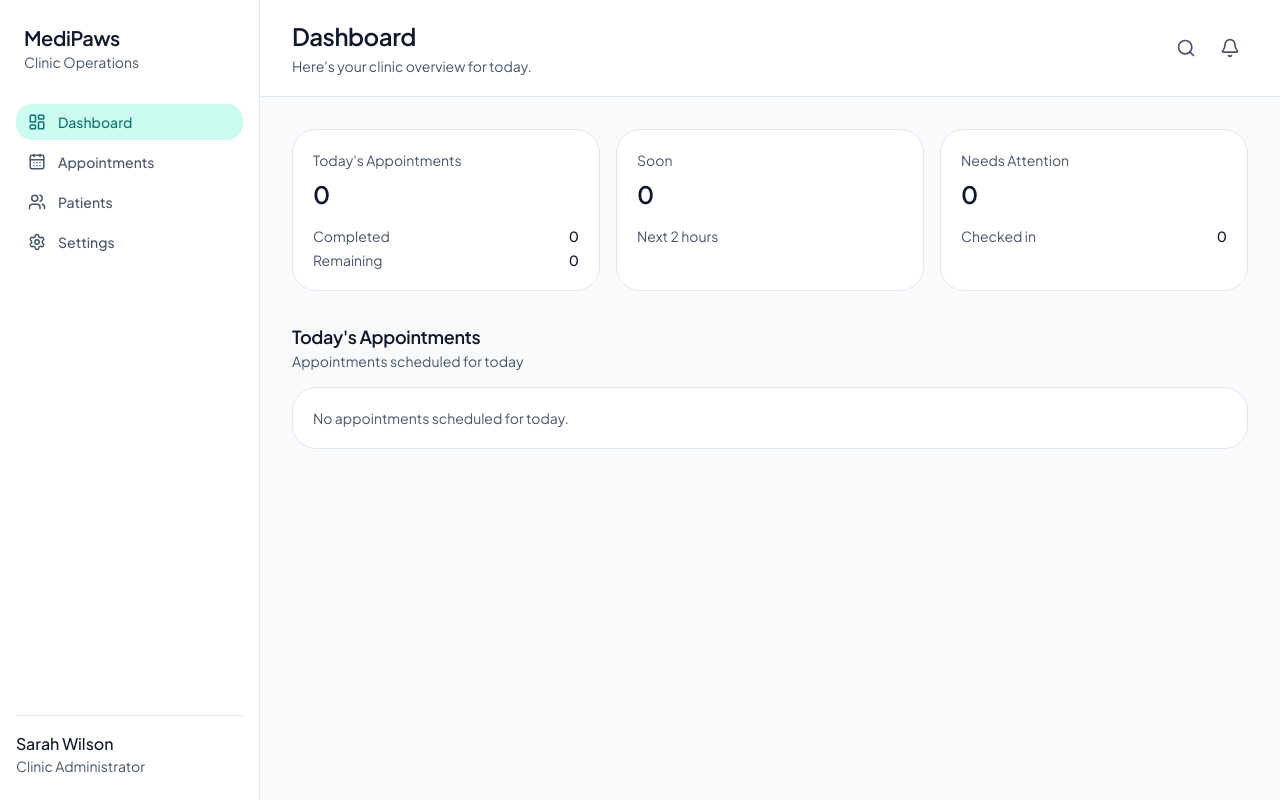
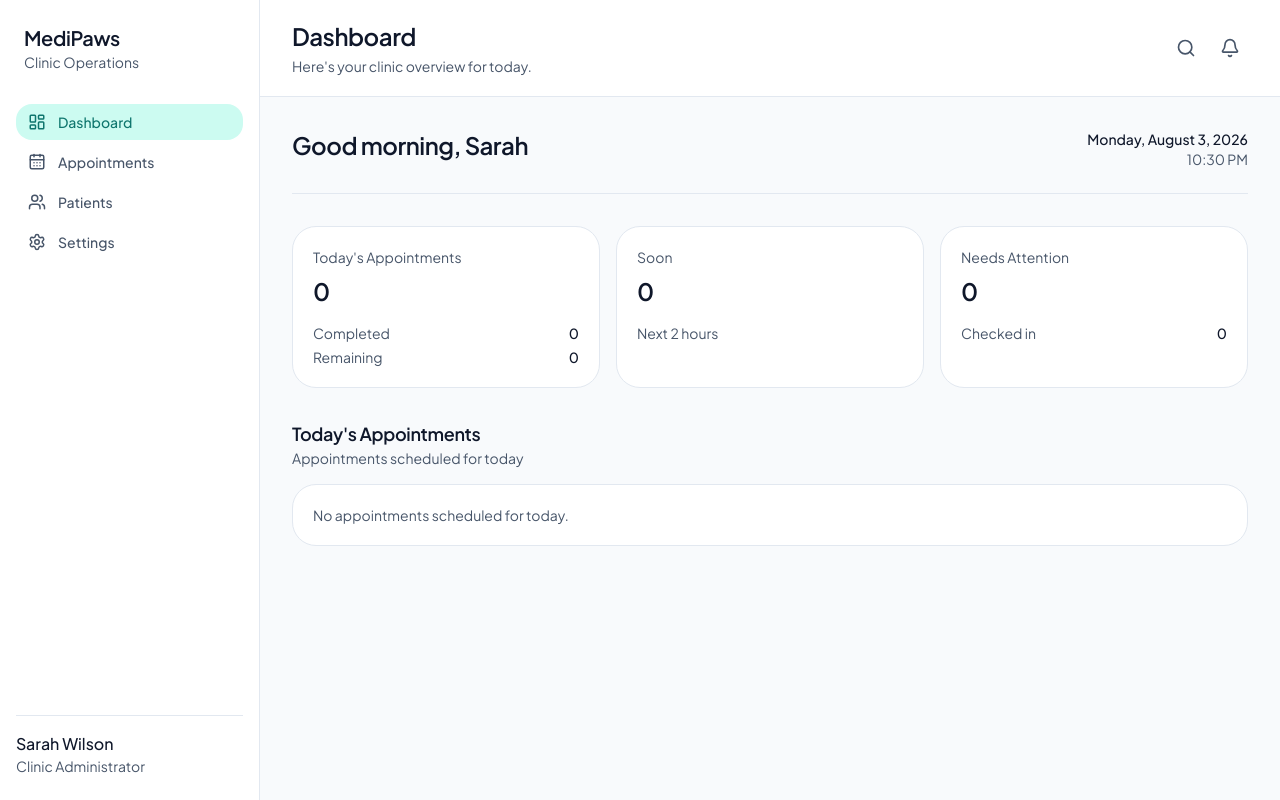
Before and after one commit to LindseyGunderson/MediPaws, a React (Vite) app: page / in a window 1280 px wide. Built offline with nearby package versions, Linux system fonts and the light colour scheme.

Commit message:
feat: add Clock component and show on admin dashboard

```diff
--- /dev/null
+++ b/src/components/ui/Clock.jsx
@@ -0,0 +1,34 @@
+import { useEffect, useState } from "react";
+
+function LiveClock() {
+  const [currentTime, setCurrentTime] = useState(new Date());
+
+  useEffect(() => {
+    const interval = setInterval(() => {
+      setCurrentTime(new Date());
+    }, 1000);
+
+    return () => clearInterval(interval);
+  }, []);
+
+  const date = currentTime.toLocaleDateString("en-US", {
+    weekday: "long",
+    month: "long",
+    day: "numeric",
+    year: "numeric",
+  });
+
+  const time = currentTime.toLocaleTimeString("en-US", {
+    hour: "numeric",
+    minute: "2-digit",
+  });
+
+  return (
+    <div className="text-right">
+      <p className="text-sm font-medium text-text-primary">{date}</p>
+      <p className="text-sm text-text-secondary">{time}</p>
+    </div>
+  );
+}
+
+export default LiveClock;
--- a/src/pages/admin/Dashboard.jsx
+++ b/src/pages/admin/Dashboard.jsx
@@ -1,5 +1,6 @@
 import OverviewCard from "../../components/dashboard/OverviewCard";
 import TodaysAppointments from "../../components/dashboard/TodaysAppointments";
+import Clock from "../../components/ui/Clock";
 
 import { getDashboardData } from "../../helpers/dashboard";
 
@@ -8,6 +9,16 @@ function Dashboard() {
 
   return (
     <div className="space-y-8">
+      <div className="flex items-start justify-between border-b border-border pb-6">
+        <div>
+          <h1 className="text-2xl font-semibold text-text-primary">
+            Good morning, Sarah
+          </h1>
+        </div>
+
+        <Clock />
+      </div>
+
       <div className="grid gap-4 md:grid-cols-3">
         {overview.map((card) => (
           <OverviewCard key={card.id} {...card} />
```
